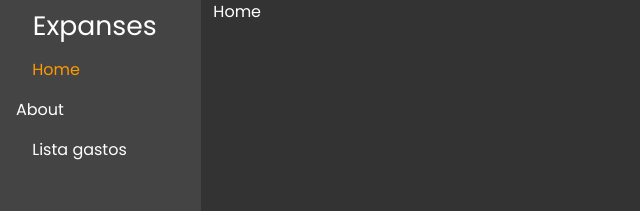
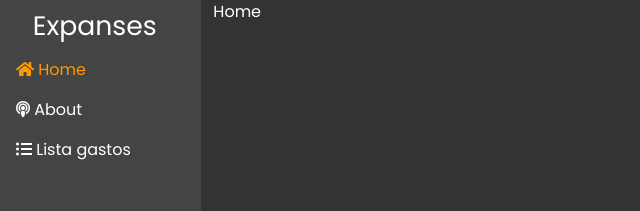
Before and after one commit to JrzenonDev/personal-account-manager-vue-firebase, a Vue app: page /#/ in a window 1280 px wide. Shown: the top 211 px of the page, without its empty margins (0-640 px from the left). Built offline with nearby package versions, Linux system fonts and the light colour scheme; no server answers; sample sign-in values are in the browser's storage.

Commit message:
adjust in icons in component

```diff
--- a/src/components/layout/LayoutNavigation.vue
+++ b/src/components/layout/LayoutNavigation.vue
@@ -8,7 +8,7 @@
       exact
       exact-active-class="active"
     >
-      <i :class="`fa-${router.meta.icon}`" />
+      <i :class="`fa fa-${router.meta.icon}`" />
       {{ router.meta.title }}
     </router-link>
   </ul>
--- a/src/router.js
+++ b/src/router.js
@@ -17,7 +17,7 @@ const router = new Router({
       path: '/about',
       name: 'about',
       meta: {
-        icon: 'about', title: 'About'
+        icon: 'podcast', title: 'About'
       },
       component: () => import(/* webpackChunkName: "about" */ './pages/about/About.vue')
     },
```
